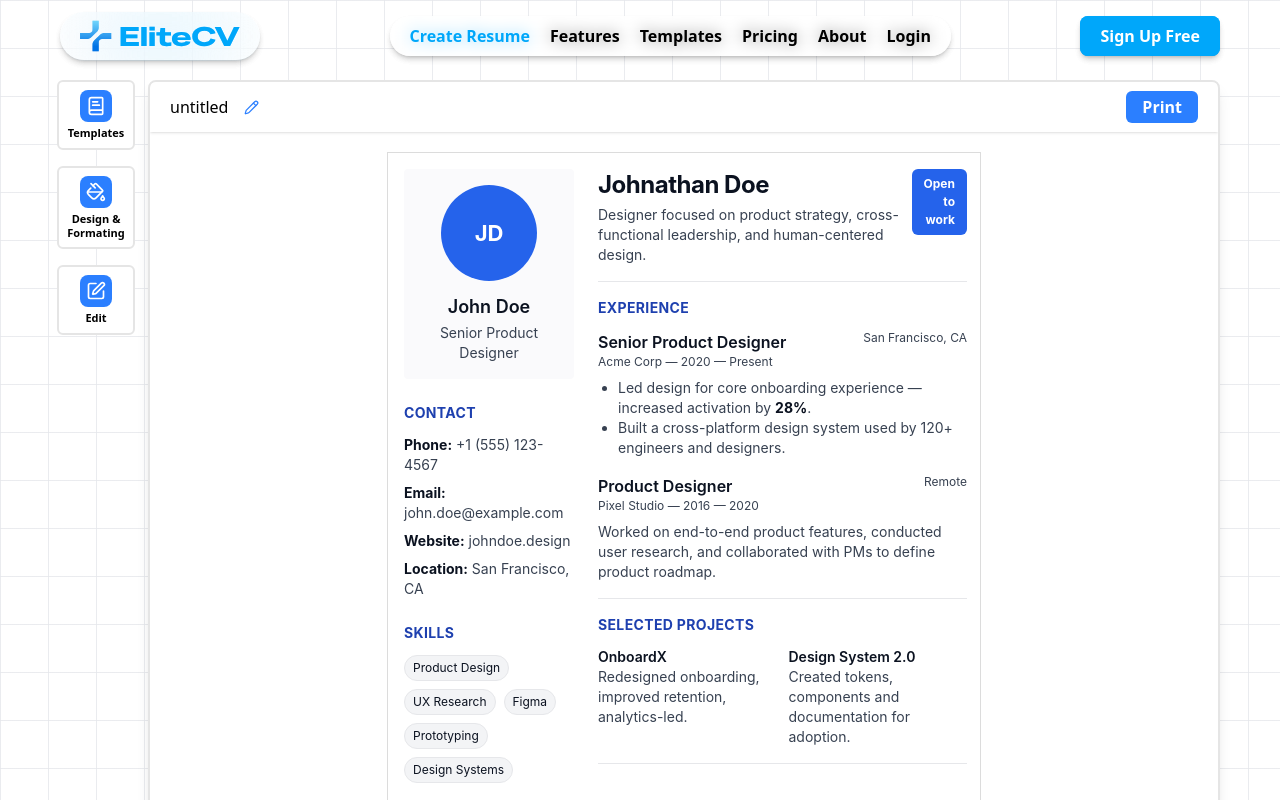
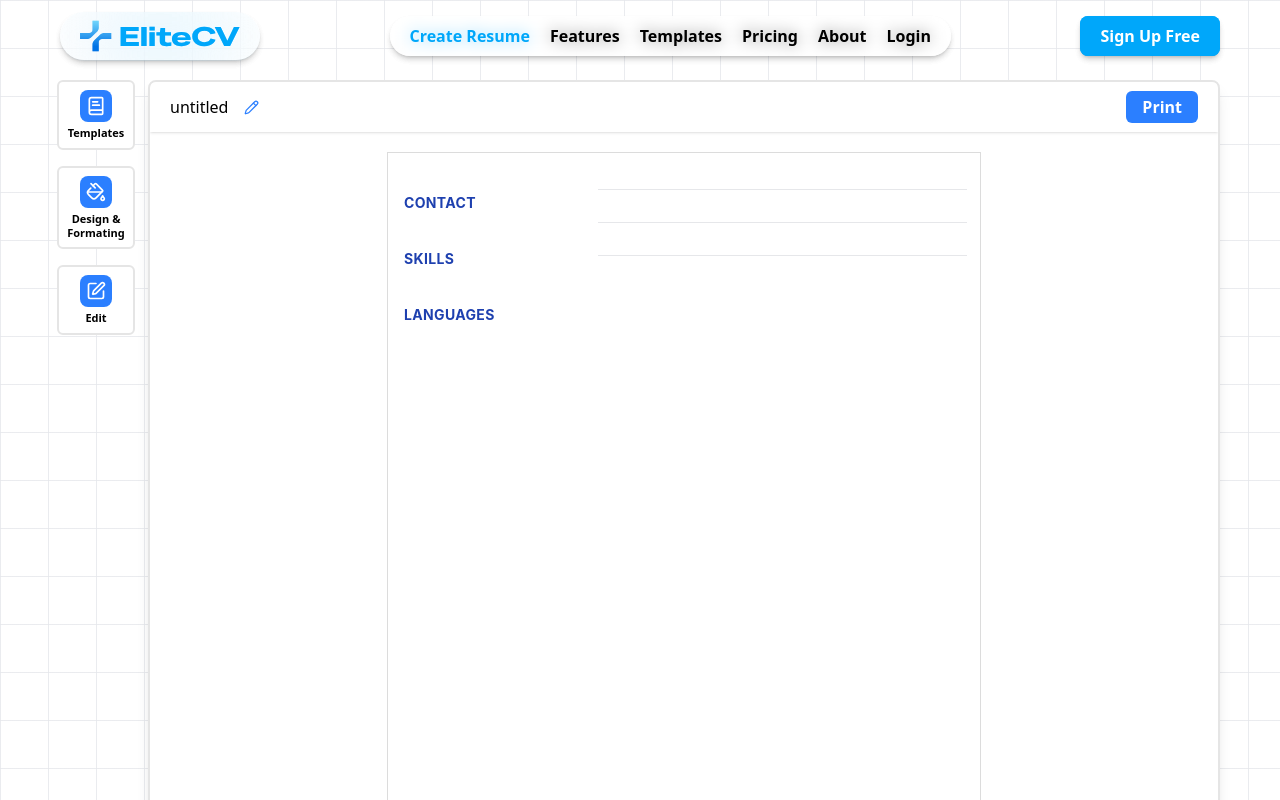
Before and after one commit to adiityasharma/elite.cv-resume-builder, a React (Vite) app in the folder frontend/: page /resume/sections/final-resume in a window 1280 px wide. Shown: the top 800 px of the page. Built offline with nearby package versions, Linux system fonts and the light colour scheme.

Commit message:
feat: enhance resume model and templates; add jobRole and avatar fields; update personal info structure; improve template rendering with Redux state

```diff
--- a/frontend/src/app/features/resumeData.js
+++ b/frontend/src/app/features/resumeData.js
@@ -2,6 +2,8 @@ import { createSlice } from "@reduxjs/toolkit";
 
 const initialState = {
   title: "Untitled",
+  avatar: "",
+  jobRole: "",
   personalInfo: {},
   education: [],
   experience: [],
@@ -19,8 +21,9 @@ export const resumeDataSlice = createSlice({
   name: "resumeData",
   initialState,
   reducers: {
-    personal_info: (state, action) => {
-      state.personalInfo = {...state}
-    }
+
   }
 })
+
+export const {  } = resumeDataSlice.actions;
+export default resumeDataSlice.reducer;
--- a/frontend/src/app/store.js
+++ b/frontend/src/app/store.js
@@ -1,9 +1,11 @@
 import { configureStore } from "@reduxjs/toolkit"
-import { authSlice } from "./features/authSlice"
+import authSlice from "./features/authSlice"
+import resumeDataSlice from "./features/resumeData"
 
 
 export const store = configureStore({
   reducer: {
-    auth: authSlice
+    auth: authSlice,
+    resumeData: resumeDataSlice
   }
 })
--- a/frontend/src/components/final-resume/ResumePreviewSection.jsx
+++ b/frontend/src/components/final-resume/ResumePreviewSection.jsx
@@ -2,10 +2,13 @@ import React, { useRef } from "react";
 import { ResumeTemplates } from "../../resume-templates";
 import { Pencil } from "lucide-react";
 import { generatePDF } from "../../utils/generatePDF";
+import { useSelector, useDispatch } from "react-redux";
 
 const ResumePreviewSection = () => {
   const resumeRef = useRef();
   const Temp = ResumeTemplates[4].component;
+
+  const data = useSelector((state) => state.resumeData);
 
   return (
     <div className="w-full flex flex-col items-center gap-5 rounded-lg overflow-hidden border-2 border-neutral-200 bg-white shadow-lg pb-10">
@@ -28,7 +31,7 @@ const ResumePreviewSection = () => {
         ref={resumeRef}
         className=" w-[594px] min-h-[842px] border border-[#dcdcdc] overflow-hidden"
       >
-        <Temp />
+        <Temp data={data} />
       </div>
     </div>
   );
--- a/frontend/src/pages/FinalResume.jsx
+++ b/frontend/src/pages/FinalResume.jsx
@@ -13,7 +13,9 @@ const FinalResume = () => {
           selectedField={selectedField}
           setSelectedField={setSelectedField}
         />
+        {/* {isOpenSidebar && ( */}
         <TemplateBar selectedField={selectedField} />
+        {/* )} */}
       </div>
       <div className="flex-1 ">
         <ResumePreviewSection />
--- a/frontend/src/resume-templates/Template5.jsx
+++ b/frontend/src/resume-templates/Template5.jsx
@@ -1,7 +1,7 @@
 // ResumeTemplate.jsx
 import React from "react";
 
-export default function Template5() {
+export default function Template5({ data }) {
   // Hex color palette (use these inline where needed)
   const colors = {
     background: "#FFFFFF", // page background
@@ -29,21 +29,28 @@ export default function Template5() {
         {/* LEFT SIDEBAR */}
         <aside className="flex flex-col">
           {/* Profile block */}
+          {data?.avatar && (
             <div
               className="flex flex-col items-center p-4 rounded"
               style={{ backgroundColor: colors.canvas }}
             >
               {/* Avatar circle */}
               <div
-              className="w-24 h-24 rounded-full flex items-center justify-center mb-3"
+                className="w-24 h-24 rounded-full border flex items-center justify-center mb-3 overflow-hidden"
                 style={{
-                backgroundColor: colors.accent,
+                  // backgroundColor: colors.accent,
                   color: "#FFFFFF",
                   fontWeight: 700,
                   fontSize: 22,
                 }}
               >
-              JD
+                {data.avatar && (
+                  <img
+                    className="w-full h-full object-top"
+                    src={data.avatar}
+                    alt="profile pic"
+                  />
+                )}
               </div>
 
               <div className="text-center">
@@ -51,16 +58,17 @@ export default function Template5() {
                   className="text-lg font-semibold"
                   style={{ color: colors.primaryText }}
                 >
-                John Doe
+                  {data?.name}
                 </div>
                 <div
                   className="text-sm"
                   style={{ color: colors.secondaryText, marginTop: 2 }}
                 >
-                Senior Product Designer
+                  {data?.jobRole}
                 </div>
               </div>
             </div>
+          )}
 
           {/* Contact */}
           <div className="mt-6">
@@ -71,22 +79,48 @@ export default function Template5() {
               Contact
             </h4>
             <div className="text-sm" style={{ color: colors.secondaryText }}>
+              {data?.personalInfo?.phone && (
                 <div className="mb-2">
                   <strong style={{ color: colors.primaryText }}>Phone:</strong>{" "}
-                <span>+1 (555) 123-4567</span>
+                  <span>{data?.personalInfo?.phone}</span>
                 </div>
+              )}
+              {data?.personalInfo?.email && (
                 <div className="mb-2">
                   <strong style={{ color: colors.primaryText }}>Email:</strong>{" "}
-                <span>john.doe@example.com</span>
+                  <span>{data?.personalInfo?.email}</span>
                 </div>
+              )}
+              {data?.personalInfo?.website && (
                 <div className="mb-2">
-                <strong style={{ color: colors.primaryText }}>Website:</strong>{" "}
-                <span>johndoe.design</span>
+                  <strong style={{ color: colors.primaryText }}>
+                    Website:
+                  </strong>{" "}
+                  <span>{data?.personalInfo?.website}</span>
                 </div>
+              )}
+              {data?.personalInfo?.linkedin && (
+                <div className="mb-2">
+                  <strong style={{ color: colors.primaryText }}>
+                    Linkedin:
+                  </strong>{" "}
+                  <span>{data?.personalInfo?.linkedin}</span>
+                </div>
+              )}
+              {data?.personalInfo?.github && (
+                <div className="mb-2">
+                  <strong style={{ color: colors.primaryText }}>Github:</strong>{" "}
+                  <span>{data?.personalInfo?.github}</span>
+                </div>
+              )}
+              {data?.personalInfo?.address && (
                 <div>
-                <strong style={{ color: colors.primaryText }}>Location:</strong>{" "}
-                <span>San Francisco, CA</span>
+                  <strong style={{ color: colors.primaryText }}>
+                    Location:
+                  </strong>{" "}
+                  <span>{data?.personalInfo?.address}</span>
                 </div>
+              )}
             </div>
           </div>
 
@@ -99,13 +133,8 @@ export default function Template5() {
               Skills
             </h4>
             <div className="flex flex-wrap gap-2">
-              {[
-                "Product Design",
-                "UX Research",
-                "Figma",
-                "Prototyping",
-                "Design Systems",
-              ].map((s) => (
+              {data?.skills.length > 0 &&
+                data.skills.map((s) => (
                   <span
                     key={s}
                     className="text-xs px-2 py-1 rounded-full"
@@ -130,13 +159,17 @@ export default function Template5() {
               Languages
             </h4>
             <div style={{ color: colors.secondaryText }}>
-              <div className="mb-1">English — Native</div>
-              <div className="mb-1">Spanish — Professional</div>
-              <div>French — Conversational</div>
+              {data?.languages.length > 0 &&
+                data.languages.map((l) => (
+                  <div key={l} className="mb-1">
+                    {l}
+                  </div>
+                ))}
             </div>
           </div>
 
           {/* Education */}
+          {data?.education.length > 0 && (
             <div className="mt-auto">
               <h4
                 className="text-sm uppercase tracking-wide mb-3"
@@ -144,13 +177,18 @@ export default function Template5() {
               >
                 Education
               </h4>
-            <div style={{ color: colors.secondaryText }}>
+              {data.education.map((d) => (
+                <div key={d.degree} style={{ color: colors.secondaryText }}>
                   <div style={{ color: colors.primaryText, fontWeight: 600 }}>
-                B.Des, Design — Parsons
+                    {d.degree} — {d.school}
                   </div>
-              <div className="text-xs">2010 — 2014</div>
+                  <div className="text-xs">
+                    {d.month} - {d.year}
                   </div>
                 </div>
+              ))}
+            </div>
+          )}
         </aside>
 
         {/* MAIN CONTENT */}
@@ -162,30 +200,13 @@ export default function Template5() {
                 className="text-2xl font-bold"
                 style={{ color: colors.primaryText, letterSpacing: "-0.02em" }}
               >
-                Johnathan Doe
+                {data?.personalInfo?.firstName} {data?.personalInfo?.lastName}
               </h1>
               <div
                 className="mt-1 text-sm"
                 style={{ color: colors.secondaryText }}
               >
-                Designer focused on product strategy, cross-functional
-                leadership, and human-centered design.
-              </div>
-            </div>
-
-            {/* Right-top accent block */}
-            <div className="text-right">
-              <div
-                style={{
-                  backgroundColor: colors.accent,
-                  color: "#FFFFFF",
-                  padding: "6px 12px",
-                  borderRadius: 6,
-                  fontWeight: 700,
-                  fontSize: 12,
-                }}
-              >
-                Open to work
+                {data?.summary}
               </div>
             </div>
           </header>
@@ -201,6 +222,7 @@ export default function Template5() {
           />
 
           {/* Experience */}
+          {data?.experience.length > 0 && (
             <section>
               <h3
                 className="text-sm uppercase tracking-wide mb-3"
@@ -211,20 +233,23 @@ export default function Template5() {
 
               <div className="space-y-4">
                 {/* Job item */}
-              <article>
+
+                {data.experience.map((exp) => (
+                  <article key={exp.company}>
                     <div className="flex justify-between items-start">
                       <div>
                         <div
                           className="font-semibold"
                           style={{ color: colors.primaryText }}
                         >
-                      Senior Product Designer
+                          {exp?.position}
                         </div>
                         <div
                           className="text-xs"
                           style={{ color: colors.secondaryText }}
                         >
-                      Acme Corp — 2020 — Present
+                          {exp?.company} — {exp?.startDate} —{" "}
+                          {exp?.endDate || "Present"}
                         </div>
                       </div>
 
@@ -232,62 +257,21 @@ export default function Template5() {
                         className="text-xs"
                         style={{ color: colors.secondaryText }}
                       >
-                    San Francisco, CA
-                  </div>
-                </div>
-
-                <ul
-                  className="mt-2 list-disc ml-5 text-sm"
-                  style={{ color: colors.secondaryText }}
-                >
-                  <li>
-                    Led design for core onboarding experience — increased
-                    activation by{" "}
-                    <strong style={{ color: colors.primaryText }}>28%</strong>.
-                  </li>
-                  <li>
-                    Built a cross-platform design system used by 120+ engineers
-                    and designers.
-                  </li>
-                </ul>
-              </article>
-
-              {/* Another job */}
-              <article>
-                <div className="flex justify-between items-start">
-                  <div>
-                    <div
-                      className="font-semibold"
-                      style={{ color: colors.primaryText }}
-                    >
-                      Product Designer
-                    </div>
-                    <div
-                      className="text-xs"
-                      style={{ color: colors.secondaryText }}
-                    >
-                      Pixel Studio — 2016 — 2020
-                    </div>
-                  </div>
-
-                  <div
-                    className="text-xs"
-                    style={{ color: colors.secondaryText }}
-                  >
-                    Remote
+                        {exp?.location}
                       </div>
                     </div>
 
                     <p
-                  className="mt-2 text-sm"
+                      className="mt-2 list-disc ml-5 text-sm"
                       style={{ color: colors.secondaryText }}
                     >
-                  Worked on end-to-end product features, conducted user
-                  research, and collaborated with PMs to define product roadmap.
+                      {exp?.description}
                     </p>
                   </article>
+                ))}
               </div>
             </section>
+          )}
 
           {/* Divider */}
           <div
@@ -300,6 +284,7 @@ export default function Template5() {
           />
 
           {/* Projects / Achievements */}
+          {data?.projects?.length > 0 && (
             <section>
               <h3
                 className="text-sm uppercase tracking-wide mb-3"
@@ -309,27 +294,25 @@ export default function Template5() {
               </h3>
 
               <div
-              className="grid grid-cols-2 gap-3 text-sm"
+                className="grid grid-cols-1 gap-2 text-sm"
                 style={{ color: colors.secondaryText }}
               >
-              <div>
+                {data.projects.map((p) => (
+                  <div key={p.name}>
                     <div style={{ color: colors.primaryText, fontWeight: 600 }}>
-                  OnboardX
+                      <a href={p.link}>{p.name}</a> —{" "}
+                      <span
+                        style={{ color: colors.primaryText, fontWeight: 400 }}
+                      >
+                        {p?.tech.length > 0 && p.tech.map((tech) => ({ tech }))}
+                      </span>
                     </div>
-                <div>
-                  Redesigned onboarding, improved retention, analytics-led.
+                    <div>{p.description}</div>
                   </div>
-              </div>
-              <div>
-                <div style={{ color: colors.primaryText, fontWeight: 600 }}>
-                  Design System 2.0
-                </div>
-                <div>
-                  Created tokens, components and documentation for adoption.
-                </div>
-              </div>
+                ))}
               </div>
             </section>
+          )}
 
           {/* Divider */}
           <div
@@ -344,29 +327,43 @@ export default function Template5() {
           {/* Education / Footer quick items */}
           <section className="mt-auto">
             <div className="flex justify-between items-center">
+              {data?.certifications?.length > 0 && (
                 <div>
                   <h4 style={{ color: colors.primaryText, fontWeight: 700 }}>
                     Certifications
                   </h4>
+                  {data.certification.map((certificate) => (
                     <div
                       className="text-sm"
                       style={{ color: colors.secondaryText }}
                     >
-                  UX Research — Nielsen Norman Group
+                      {certificate.name} — {certificate.issuer}
                     </div>
+                  ))}
                 </div>
+              )}
 
+              {data?.interests?.length > 0 && (
                 <div style={{ textAlign: "right" }}>
                   <div
                     className="text-xs"
                     style={{ color: colors.secondaryText }}
                   >
-                  Portfolio:
+                    Interests:
                   </div>
-                <div style={{ color: colors.accent, fontWeight: 700 }}>
-                  johndoe.design
+                  {data.interests.main((interest) => (
+                    <div
+                      style={{
+                        fontSize: "15px",
+                        color: colors.secondaryText,
+                        fontWeight: 400,
+                      }}
+                    >
+                      {interest}
                     </div>
+                  ))}
                 </div>
+              )}
             </div>
           </section>
         </main>
```
Also changed, not shown: frontend/src/components/final-resume/EditResume.jsx (+7 -2 lines), frontend/src/components/final-resume/Sidebar.jsx (+18 -3 lines), frontend/src/components/resume/AddSection.jsx (+6 -1 lines), 1 other file (tests, documents, lock files or other folders). Lines whose indentation alone changed are shown as unchanged.
